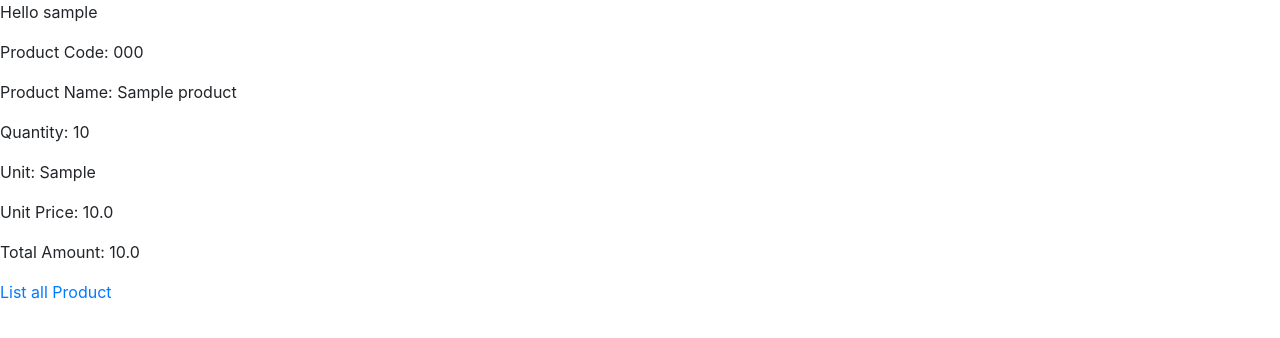
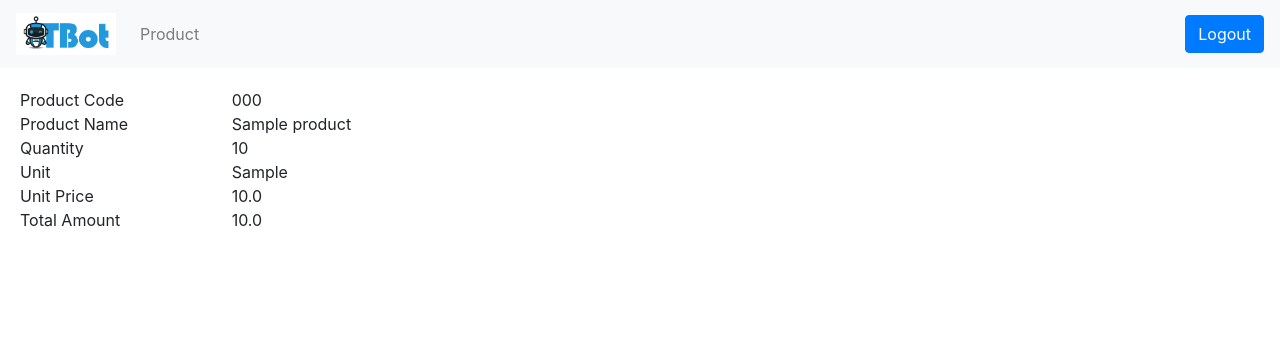
Before and after one commit to quangnhan/tma-rpa-web, a Django app: page /1/ in a window 1280 px wide. Shown: the top 338 px of the page. Run offline with Django 3.2, Linux system fonts and the light colour scheme; a user stored in the database is signed in; tables that the repository leaves empty hold one stand-in row (values such as "Sample post"); some libraries are stand-ins or nearby versions.

Commit message:
update FE

```diff
--- a/main/settings.py
+++ b/main/settings.py
@@ -123,8 +123,8 @@ USE_TZ = True
 # https://docs.djangoproject.com/en/2.2/howto/static-files/
 
 STATIC_URL = '/static/'
-
 STATIC_ROOT = f'{BASE_DIR}/static'
+STATICFILES_DIRS = [os.path.join(BASE_DIR, "static")]
 
 LOGIN_REDIRECT_URL = 'product_list'
 LOGOUT_REDIRECT_URL = 'login'
--- a/templates/base/base.html
+++ b/templates/base/base.html
@@ -4,13 +4,18 @@
     <link rel="stylesheet" href="https://stackpath.bootstrapcdn.com/bootstrap/4.3.1/css/bootstrap.min.css" integrity="sha384-ggOyR0iXCbMQv3Xipma34MD+dH/1fQ784/j6cY/iJTQUOhcWr7x9JvoRxT2MZw1T" crossorigin="anonymous">
 </head>
 <body>
-    {% if user.is_authenticated %}
-        <p>Hello {{user.username}}</p>
+    {% include 'base/header.html' %}
+    <div class="card-body">
+        <main class="justify-content-center align-items-center">
+            {% if user.is_authenticated or request.get_full_path == '/accounts/login/'%}
                 {% block content %}
                 {% endblock content %}
             {% else %}
                 <p>Vui lòng đăng nhập.</p>
                 <a href="{% url 'login'%}" class="btn btn-primary">Log In</a>
             {% endif %}
+        </main>
+    </div>
+    {% include 'base/footer.html' %}
 </body>
 </html>
--- /dev/null
+++ b/templates/base/header.html
@@ -0,0 +1,12 @@
+{% load static %}
+<nav class="navbar navbar-expand-lg navbar-light bg-light">
+    <img class="navbar-brand" src='{% static "image/logo.png" %}' width="100">
+    <div class="collapse navbar-collapse" id="navbarNavAltMarkup">
+      <div class="navbar-nav">
+        <a class="nav-item nav-link" href="{% url 'product_list' %}">Product</a>
+      </div>
+    </div>
+    {% if user.is_authenticated %}
+      <a href="{% url 'logout' %}" class="btn btn-primary">Logout</a>
+    {% endif %}
+</nav>
--- a/templates/products/product_delete.html
+++ b/templates/products/product_delete.html
@@ -1,9 +1,11 @@
 {% extends 'base/base.html' %}
+{% load crispy_forms_tags %}
+
 {% block content %}
 <h1>Delete product</h1>
     <form action="" method="post">{% csrf_token %}
       <p>Are you sure to delete product with id = {{product.id}}</p>
-      {{ form.as_p }}
-    <input type="submit" value="Delete">
+      {{ form|crispy }}
+      <button type="submit" class="btn btn-danger">Delete</button>
 </form>
 {% endblock content %}
--- a/templates/products/product_detail.html
+++ b/templates/products/product_detail.html
@@ -1,11 +1,27 @@
 {% extends 'base/base.html' %}
 {% block content %}
-<p>Product Code: {{product.code}}</p>
-<p>Product Name: {{product.name}}</p>
-<p>Quantity: {{product.quantity}}</p>
-<p>Unit: {{product.unit}}</p>
-<p>Unit Price: {{product.unit_price}}</p>
-<p>Total Amount: {{product.total_amount}}</p>
-
-<a href="{% url 'product_list'%}">List all Product</a>
+<div class="row">
+    <div class="col-2">Product Code</div>
+    <div class="col-2">{{product.code}}</div>
+</div>
+<div class="row">
+    <div class="col-2">Product Name</div>
+    <div class="col-2">{{product.name}}</div>
+</div>
+<div class="row">
+    <div class="col-2">Quantity</div>
+    <div class="col-2">{{product.quantity}}</div>
+</div>
+<div class="row">
+    <div class="col-2">Unit</div>
+    <div class="col-2">{{product.unit}}</div>
+</div>
+<div class="row">
+    <div class="col-2">Unit Price</div>
+    <div class="col-2">{{product.unit_price}}</div>
+</div>
+<div class="row">
+    <div class="col-2">Total Amount</div>
+    <div class="col-2">{{product.total_amount}}</div>
+</div>
 {% endblock content %}
```
Also changed, not shown: templates/products/product_create.html (+9 -4 lines), templates/products/product_list.html (+4 -3 lines), templates/products/product_update.html (+8 -4 lines), templates/registration/login.html (+13 -6 lines), static/image/logo.png (added), templates/base/footer.html (added). Lines whose indentation alone changed are shown as unchanged.
